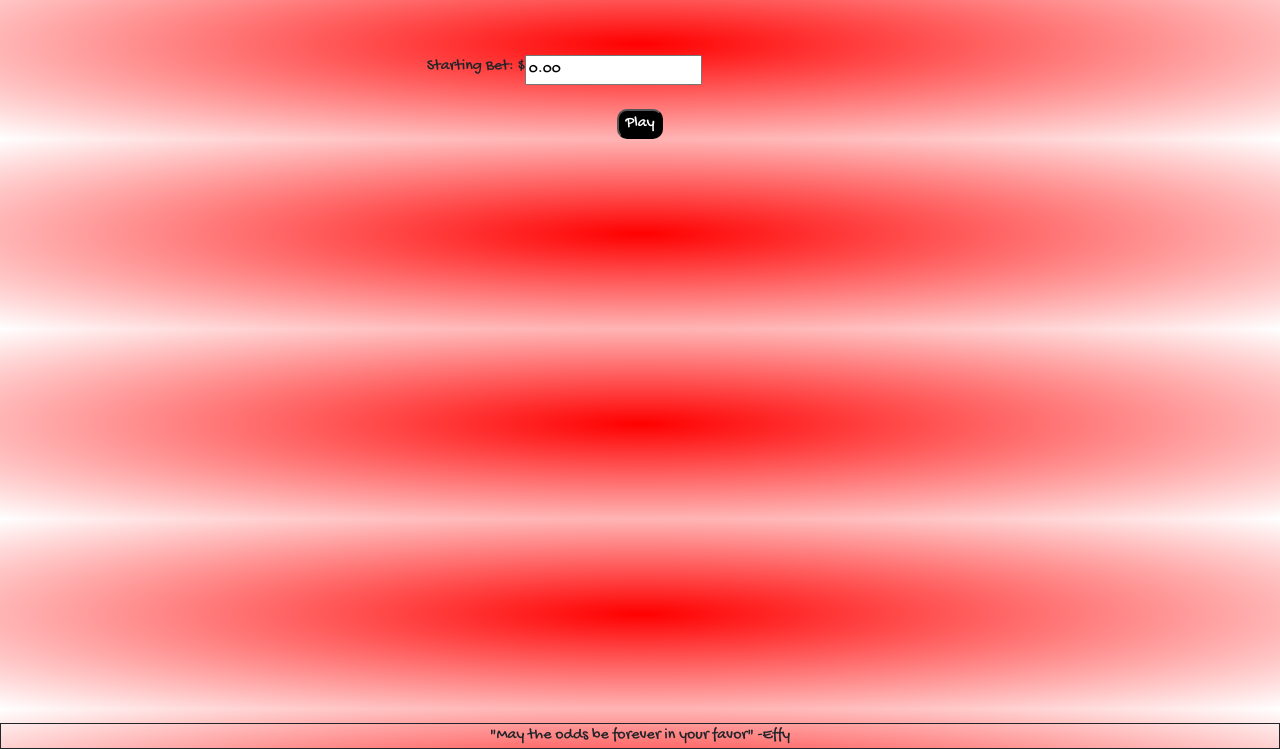
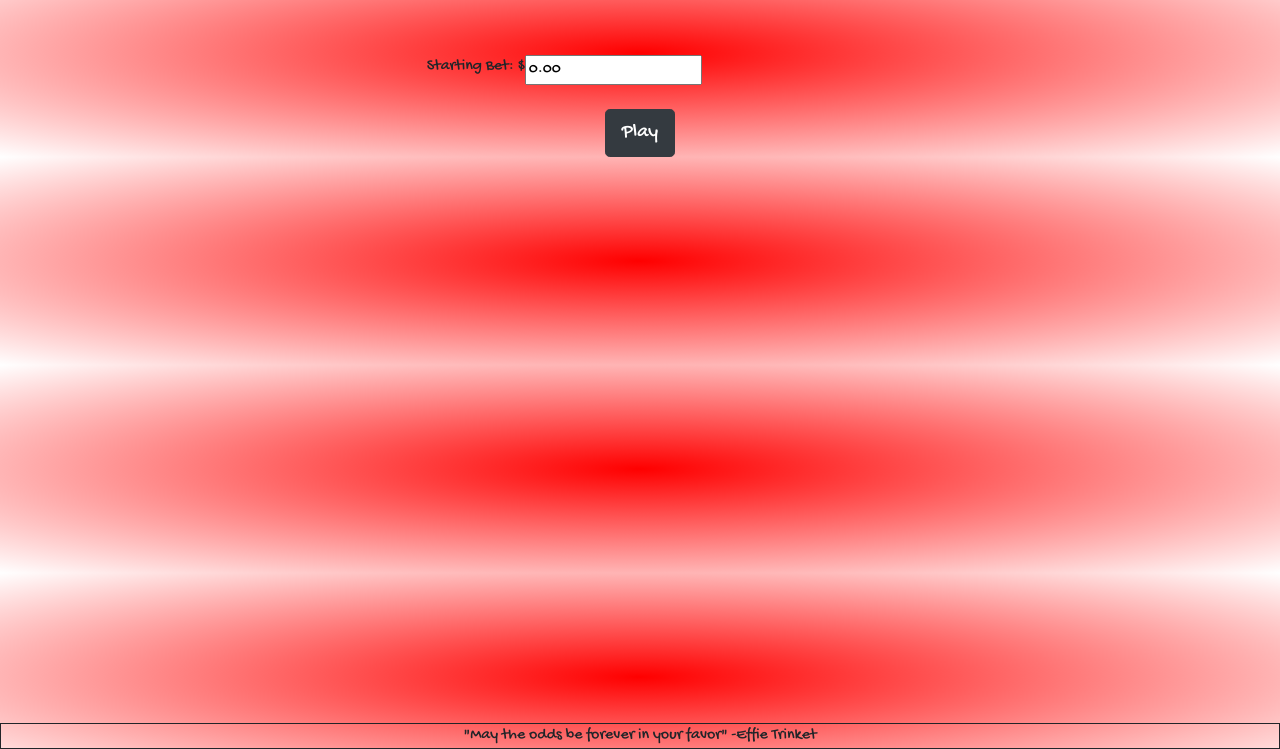
Before and after one commit to hatab002/LuckySevens, a plain HTML site: page index.html in a window 1280 px wide. Shown: the part 51-800 px from the top of the page. Drawn offline with nearby package versions, Linux system fonts and the light colour scheme.

Commit message:
fine tuning

```diff
--- a/index.html
+++ b/index.html
@@ -16,7 +16,7 @@
             Starting Bet: $ <input id="startingBet" value="0.00"></input>
         </section>
         <br>
-        <section> <button onclick="play()" id="startButton" type="submit">Play</button></section>
+        <section> <button class="btn btn-lg btn-dark " onclick="play()" id="startButton" type="submit">Play</button></section>
         <section class="row" id="resultsSection" style="display:none">
                 <hr />
             <h4>Results</h4>
@@ -41,11 +41,11 @@
                     </tbody>
                   </table>
             <br>
-            <button id="resetButton" type="reset" onclick= "reset()">Reset</button>
+            <button class="btn btn-lg btn-dark" id="resetButton" type="reset" onclick= "reset()">Reset</button>
         </section>
     </main>
     <footer class="footer fixed-bottom" style="border-style:solid; border-width: 1px">
-        "May the odds be forever in your favor" -Effy
+        "May the odds be forever in your favor" -Effie Trinket
     </footer>
     <script src="https://code.jquery.com/jquery-3.3.1.slim.min.js" integrity="sha384-q8i/X+965DzO0rT7abK41JStQIAqVgRVzpbzo5smXKp4YfRvH+8abtTE1Pi6jizo" crossorigin="anonymous"></script>
     <script src="https://cdnjs.cloudflare.com/ajax/libs/popper.js/1.14.6/umd/popper.min.js" integrity="sha384-wHAiFfRlMFy6i5SRaxvfOCifBUQy1xHdJ/yoi7FRNXMRBu5WHdZYu1hA6ZOblgut" crossorigin="anonymous"></script>
--- a/luckySevens.js
+++ b/luckySevens.js
@@ -2,7 +2,6 @@
 var play = function (){
 var gameMoney = document.getElementById("startingBet").value
 var money = [parseInt(gameMoney)]
-var moneyTotal= 0
 var mostMoney = 0
 var diceSum = 0
 if (gameMoney == NaN || gameMoney <= 0) {
@@ -47,11 +46,13 @@ if (gameMoney == 0){
     document.getElementById("totalRolls").value = money.length -1;
     document.getElementById("maxMoney").value = "$" + mostMoney;
     document.getElementById("rollsMax").value = money.indexOf(mostMoney)
+
 }
 
 }
 
 var reset = function () {
+    var money = [];
     document.getElementById("startingBet").value = "0.00"
     document.getElementById("resultsSection").style.display = "none";
     document.getElementById("startBet").value = 0;
--- a/style.css
+++ b/style.css
@@ -2,8 +2,3 @@ body{
     font-family: 'Gochi Hand', cursive;
     background-image: radial-gradient(red, white )
 }
-button{
-    border-radius: 10px;
-    background-color: black;
-    color: white;
-}
```
